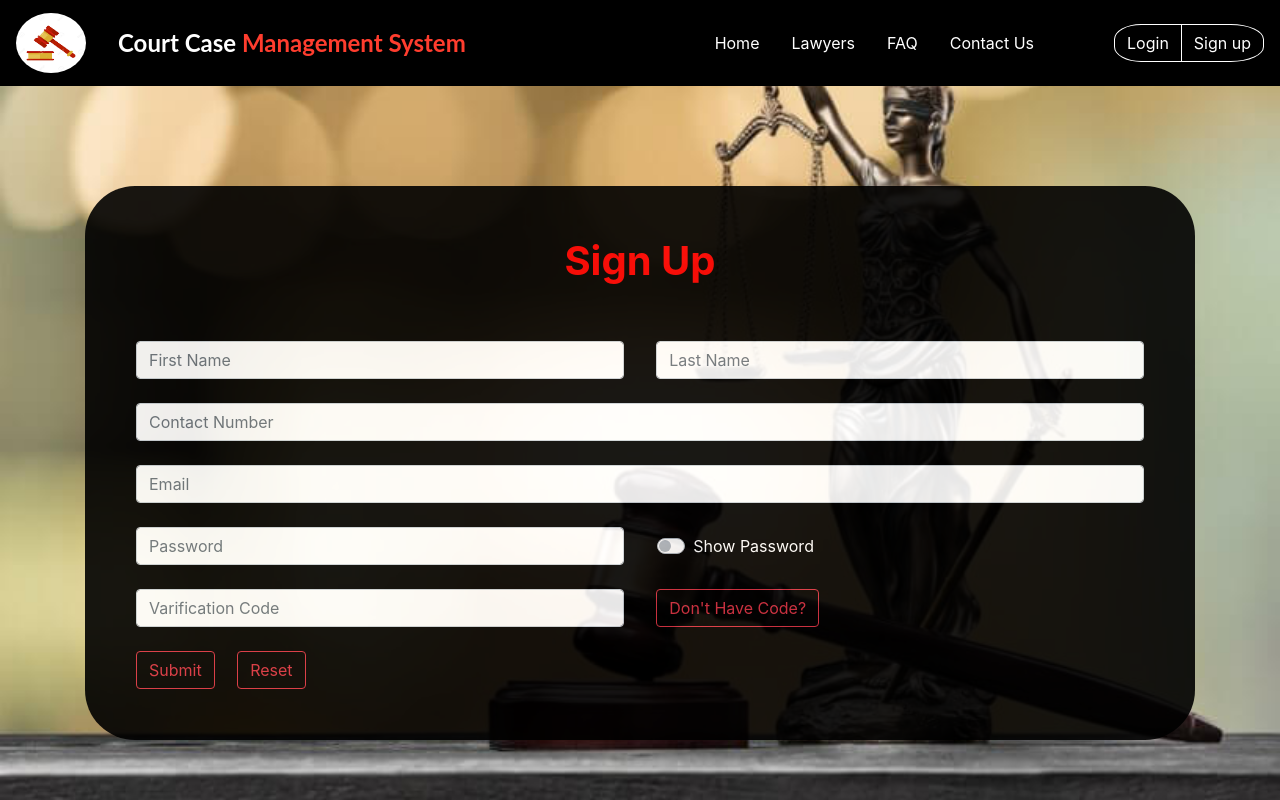
After one commit to varadp2000/SIH, a PHP site: page /lawyersignup.php in a window 1280 px wide. The commit adds this page. Run offline with PHP 8.4, Linux system fonts and the light colour scheme; some libraries are stand-ins or nearby versions.

Commit message:
Added Lawyer Signup page

```diff
--- a/includes/header.php
+++ b/includes/header.php
@@ -38,12 +38,12 @@
             <div class="collapse navbar-collapse  justify-content-end" id="navbarNav">
                 <ul class="nav">
                     <li class="nav-item">
-                        <a class="nav-link" href="#">
+                        <a class="nav-link" href="index.php">
                             Home
                         </a>
                     </li>
                     <li class="nav-item">
-                        <a class="nav-link" href="#">
+                        <a class="nav-link" href="lawyersignup.php">
                             Lawyers
                         </a>
                     </li>
--- /dev/null
+++ b/lawyersignup.php
@@ -0,0 +1,85 @@
+<?php
+include_once 'includes/header.php';
+
+?>
+<div class="container" style="margin-top:100px">
+    <div class="card" style="background-color:black;opacity:0.9;padding:50px 50px;border-radius:50px">
+    <div style="text-align:center;color:red">
+        <h1><b>Sign Up</b></h1>
+    </div>
+        <form><br><br>
+            <div class="form-row">
+                <div class="col">
+                <input type="text" placeholder="First Name" class="form-control ">
+                </div>&nbsp;&nbsp;&nbsp;&nbsp;&nbsp;
+                <div class="col">
+                <input type="text" placeholder="Last Name" class="form-control ">
+                </div>
+            </div><br>
+                <input type="number" placeholder="Contact Number" class="form-control"><br>
+                <input type="email" placeholder="Email" class="form-control"><br>
+                <div class="form-row">
+                <div class="col">
+                <input type="password" placeholder="Password" class="form-control" id="pass"></div>&nbsp;&nbsp;&nbsp;&nbsp;&nbsp;
+                <div class="col">
+                <u class="custom-switch btn" >
+                <input type="checkbox" class="custom-control-input" onclick="showPass()" id="customSwitches" style="height:20px">
+                <label class="custom-control-label" style="color:white;" for="customSwitches">Show Password</label>
+                </u>
+                </div>
+                </div><br>
+                <div class="form-row"><br>
+                <div class="col">
+                <input type="number" class="form-control" placeholder="Varification Code">
+                </div>&nbsp;&nbsp;&nbsp;&nbsp;&nbsp;
+                <div class="col">
+                <button type="button" class="btn btn-outline-danger" data-toggle="modal" data-target="#exampleModal">
+                    Don't Have Code?
+                </button>
+                </div>
+                </div><br>
+                <input type="Submit" class="btn btn-outline-danger">&nbsp;&nbsp;&nbsp;&nbsp;
+                <input type="reset" class="btn btn-outline-danger">
+        </form>
+
+    </div>
+</div>
+<?php
+include_once 'includes/footer.php';
+
+?>
+
+
+<!-- Modal -->
+<div class="modal fade" id="exampleModal" tabindex="-1" role="dialog" aria-labelledby="exampleModalLabel" aria-hidden="true">
+  <div class="modal-dialog" role="document">
+    <div class="modal-content">
+      <div class="modal-header">
+        <h5 class="modal-title" id="exampleModalLabel">How to get Varification Code?</h5>
+        <button type="button" class="close" data-dismiss="modal" aria-label="Close">
+          <span aria-hidden="true">&times;</span>
+        </button>
+      </div>
+      <div class="modal-body">
+        To get varification code contact to our Admin at <br><link>admin@example.com</link>
+      </div>
+      <div class="modal-footer">
+        <button type="button" class="btn btn-secondary" data-dismiss="modal">Close</button>
+        <button type="button" class="btn btn-danger" data-dismiss="modal" onClick="window.location.href='mailto:varadrpatil27@gmail.com';">Contact Admin</button>
+      </div>
+    </div>
+  </div>
+</div>
+
+<script language="JavaScript">
+
+        function showPass() {
+            var x = document.getElementById("pass");
+            if (x.type === "password") {
+                x.type = "text";
+            } else {
+                x.type = "password";
+            }
+        }
+
+    </script>
```
